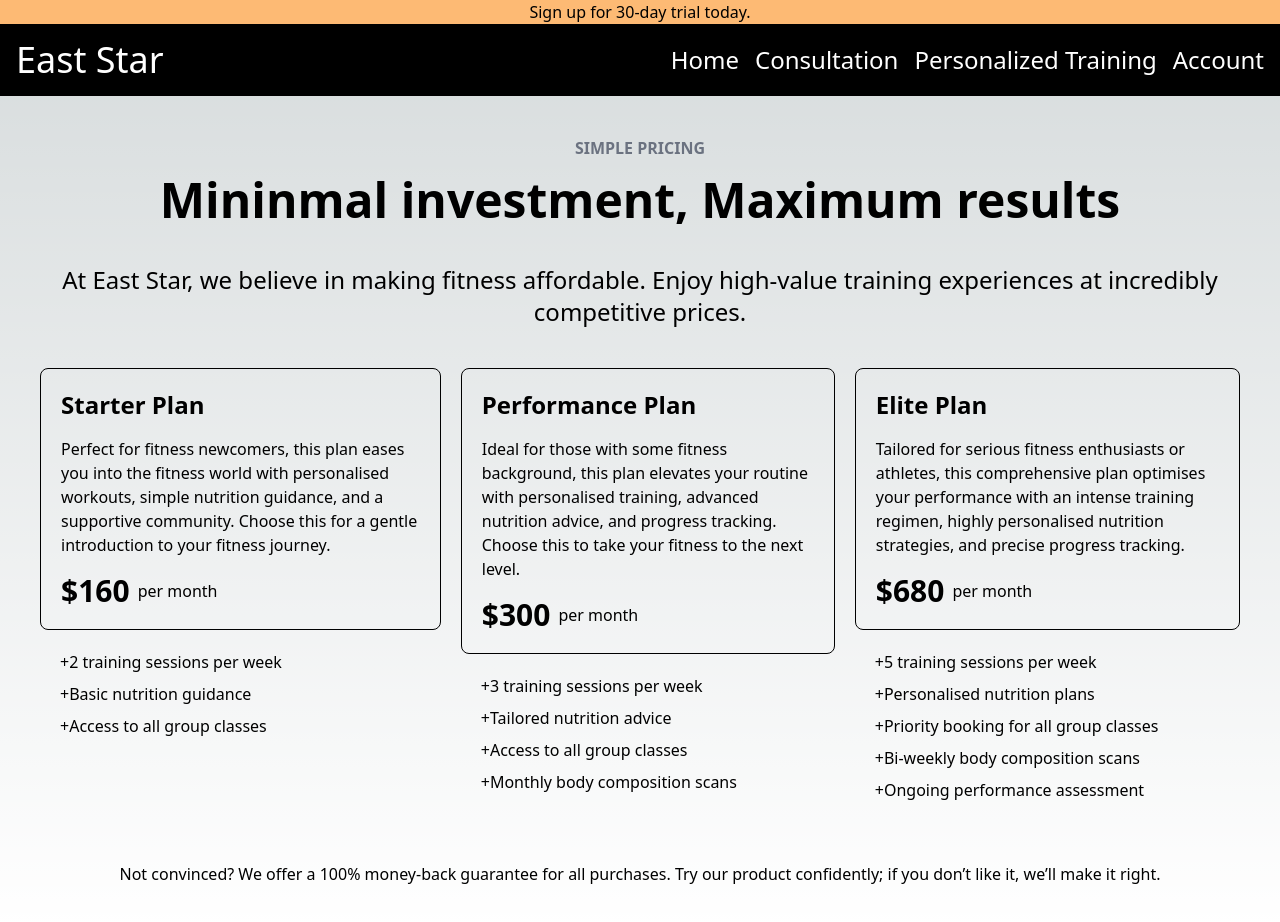
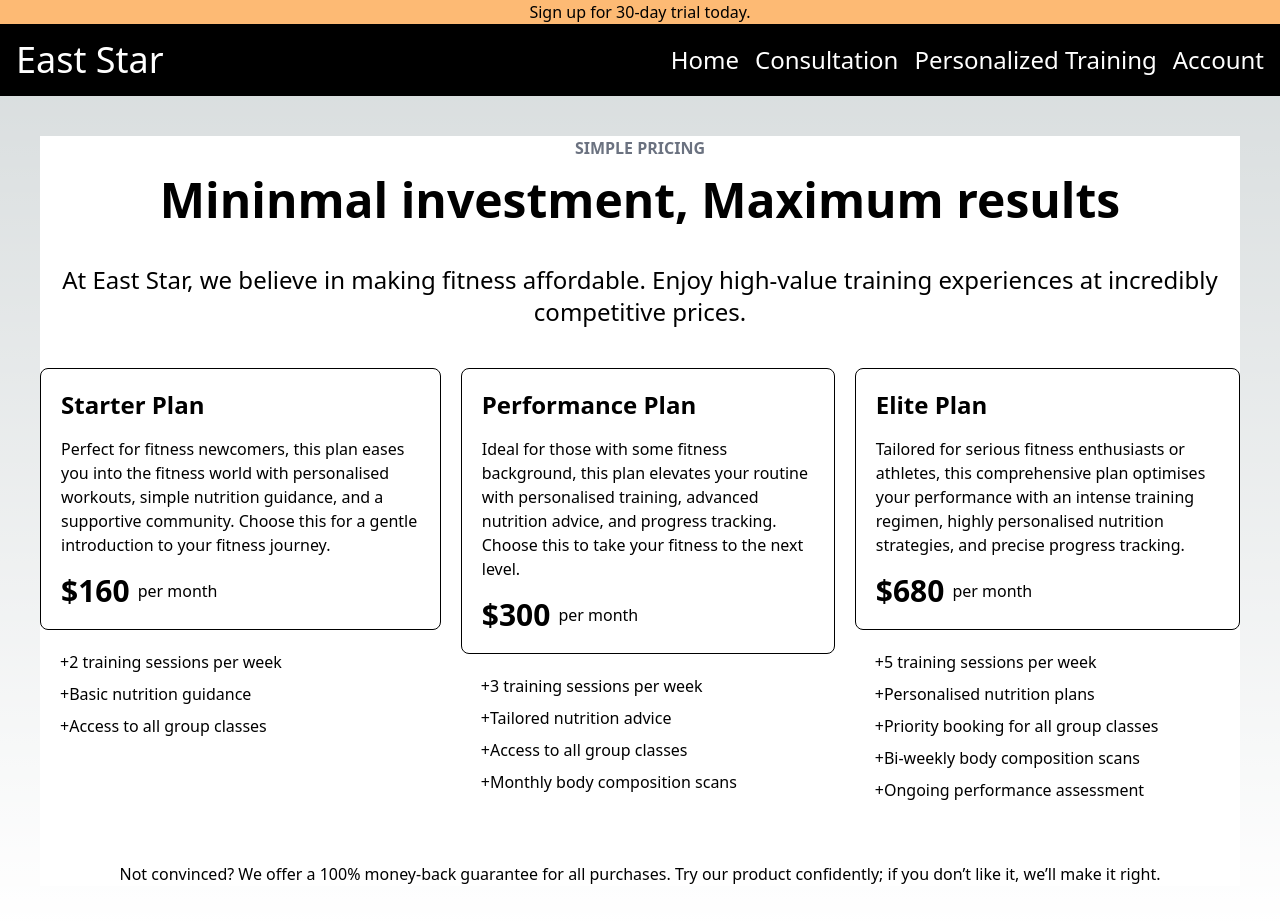
Before and after one commit to Dluu520/Frontend---Fitness-Landing-Page, a Next.js app: page /components/Section/ServiceDetail in a window 1280 px wide. Shown: the top 922 px of the page. Built offline with nearby package versions, Linux system fonts and the light colour scheme.

Commit message:
9-9-23 color fix

```diff
--- a/src/pages/components/Footer.tsx
+++ b/src/pages/components/Footer.tsx
@@ -45,7 +45,7 @@
             placeholder="Type your email..."
           ></input>
           <button className=" rounded-tr-full rounded-br-full p-2  bg-yellow-500 text-black font-light">
-            Subscribe
+            Subscribe Now
           </button>
         </div>
       </div>
--- a/src/pages/components/Section/About.tsx
+++ b/src/pages/components/Section/About.tsx
@@ -2,7 +2,7 @@
 
 const About = () => {
   return (
-    <div className="flex flex-col ">
+    <div className="flex flex-col bg-white ">
       <div className="flex flex-col p-10 gap-5 justify-center items-center text-center">
         <h3 className="font-bold text-gray-500">About Us</h3>
         <h1 className="text-4xl font-bold ">Why choose East Star?</h1>
--- a/src/pages/components/Section/ServiceDetail.tsx
+++ b/src/pages/components/Section/ServiceDetail.tsx
@@ -44,7 +44,7 @@
 
 const ServiceDetail = () => {
   return (
-    <div className="flex flex-col justify-center items-center gap-10 m-10">
+    <div className="flex flex-col justify-center items-center gap-10 m-10 bg-white">
       <div className="text-center flex flex-col gap-4 ">
         <h3 className="font-bold text-gray-500 ">SIMPLE PRICING</h3>
         <h1 className="text-4xl sm:text-5xl font-bold">
```
